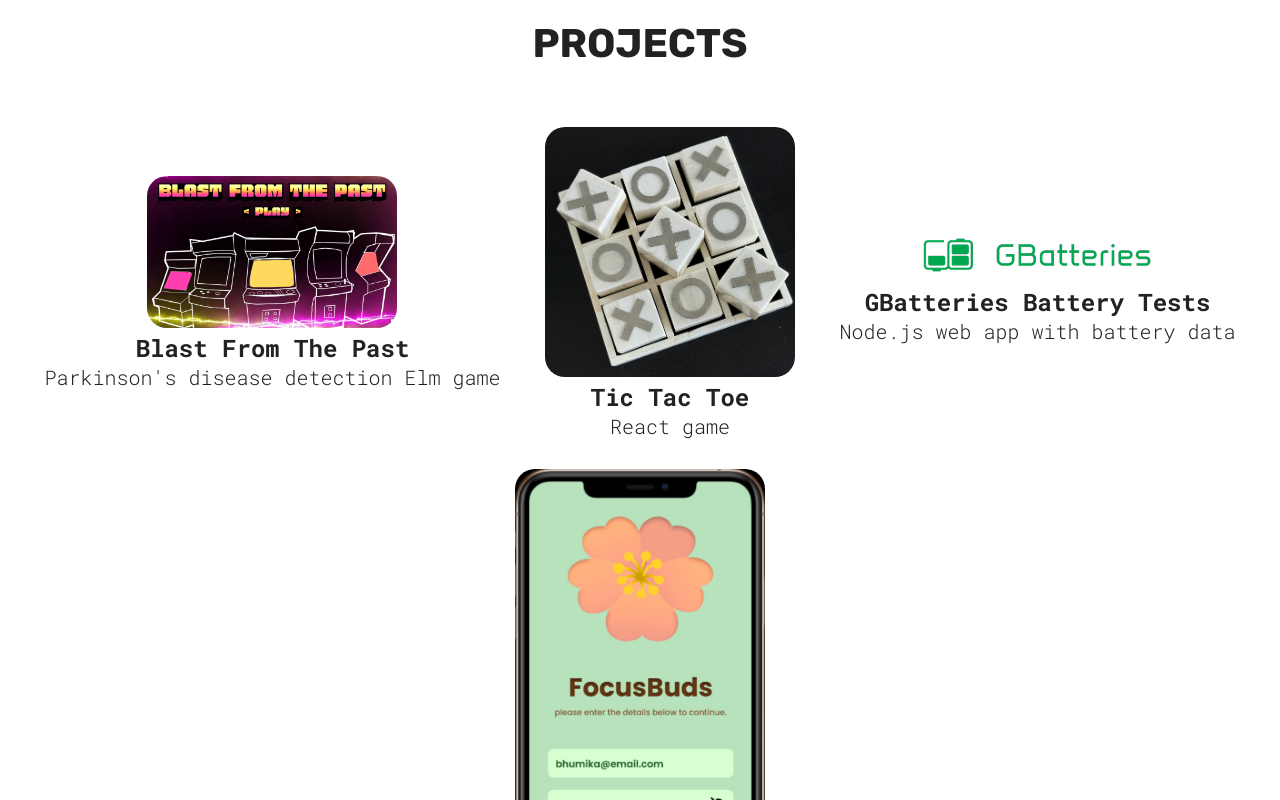
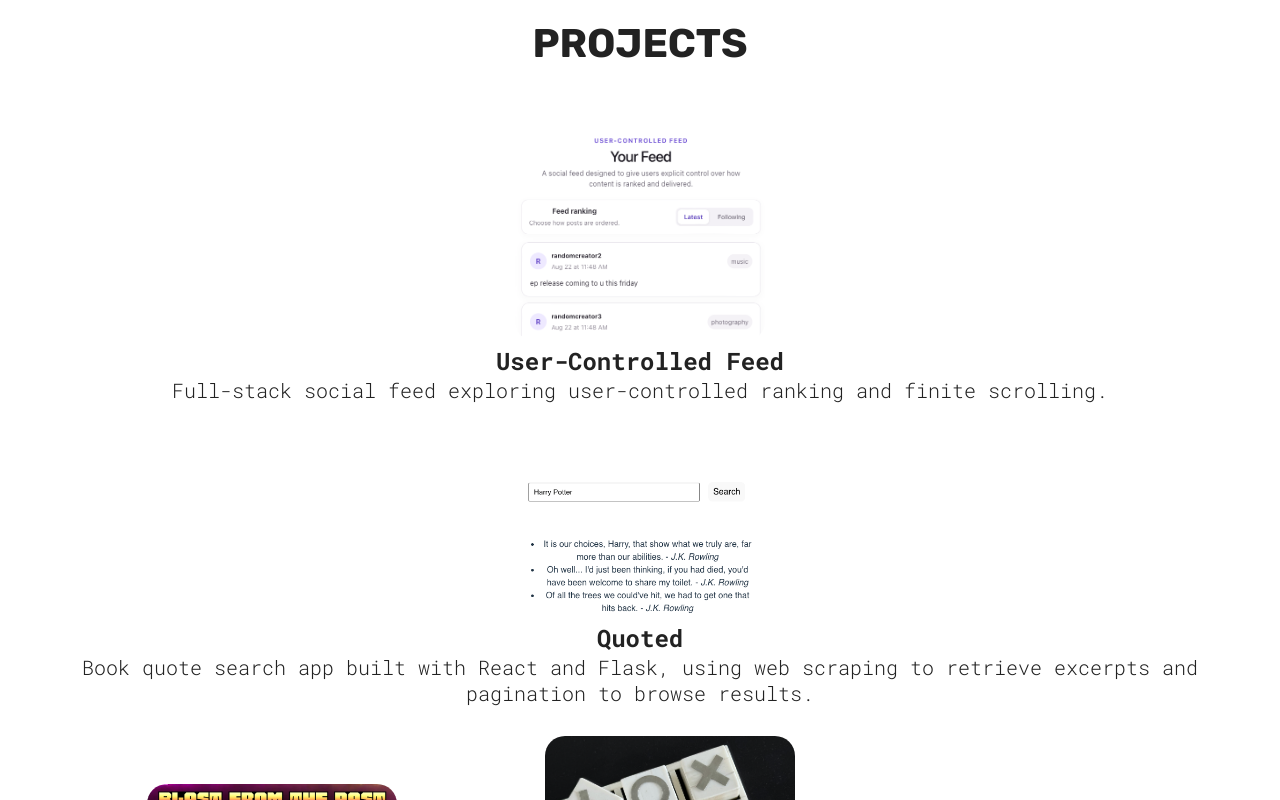
Before and after one commit to bhumika-gupta/personal-site, a React (Vite) app: page / in a window 1280 px wide. Shown: the part 880-1680 px from the top of the page. Built offline with nearby package versions, Linux system fonts and the light colour scheme.

Commit message:
update projects list

```diff
--- a/src/sections/Projects/Projects.jsx
+++ b/src/sections/Projects/Projects.jsx
@@ -2,6 +2,8 @@
 import styles from './ProjectStyles.module.css'
 import ProjectCard from '../../common/ProjectCard'
 
+import usercontrolledfeed from '../../assets/user-controlled-feed.png'
+import quoted from '../../assets/quoted.png'
 import blastfrompast from '../../assets/blast-from-the-past.png'
 import tictactoe from '../../assets/tic-tac-toe.png'
 import gbatteries from '../../assets/gbatteries-logo.png'
@@ -14,6 +16,18 @@ function Projects() {
     <section id="projects" className={styles.container}>
         <h1 className="sectionTitle">Projects</h1>
         <div className={styles.projectsContainer}>
+            <ProjectCard
+                src={usercontrolledfeed}
+                link="https://github.com/bhumika-gupta/user-controlled-feed"
+                h3="User-Controlled Feed"
+                p="Full-stack social feed exploring user-controlled ranking and finite scrolling."
+            />
+            <ProjectCard
+                src={quoted}
+                link="https://github.com/bhumika-gupta/quoted"
+                h3="Quoted"
+                p="Book quote search app built with React and Flask, using web scraping to retrieve excerpts and pagination to browse results."
+            />
             <ProjectCard
                 src={blastfrompast}
                 link="https://stabl.rocks/ShowModulePublish?modulePublishId=36d131e8-f8f6-4586-ab5c-b50ed0cb130e"
```
Also changed, not shown: src/assets/quoted.png (added), src/assets/user-controlled-feed.png (added).
